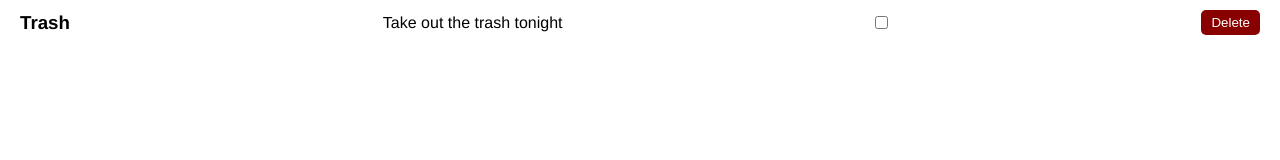
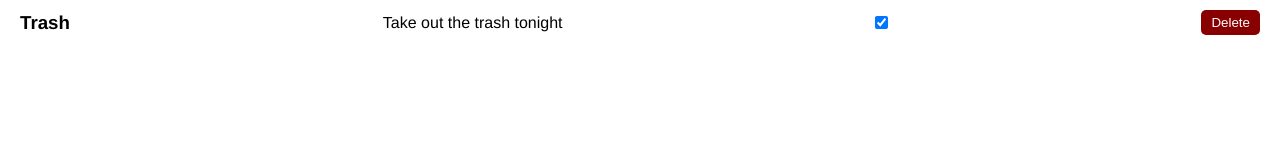
Before and after one commit to steve-kaufman/todo-app, a React (Create React App) app: page / in a window 1280 px wide. Shown: the top 160 px of the page. Built offline with nearby package versions, Linux system fonts and the light colour scheme.

Commit message:
added functionality to check todo by default

```diff
--- a/src/App.js
+++ b/src/App.js
@@ -5,7 +5,7 @@ import Todo from './components/Todo'
 function App() {
   return (
     <div className="App" data-testid='app'>
-      <Todo name='Trash' description='Take out the trash tonight' />
+      <Todo name='Trash' description='Take out the trash tonight' isCompleted={true} />
     </div>
   );
 }
--- a/src/components/Todo.js
+++ b/src/components/Todo.js
@@ -2,17 +2,22 @@ import React from 'react'
 import PropTypes from 'prop-types'
 import '../styles/components/Todo.sass'
 
-export default function Todo ({ name, description }) {
+export default function Todo ({ name, description, isCompleted }) {
   return (
     <div data-testid='todo' className='todo'>
       <h3 data-testid='name'>{ name }</h3>
       <p data-testid='description'>{ description }</p>
-      <input data-testid='checkbox' type='checkbox'></input>
+      <input
+        data-testid='checkbox'
+        type='checkbox'
+        defaultChecked={isCompleted} />
       <button data-testid='delete-button'>Delete</button>
     </div>
   )
 }
 
 Todo.propTypes = {
-  name: PropTypes.string
+  name: PropTypes.string.isRequired,
+  description: PropTypes.string.isRequired,
+  isCompleted: PropTypes.bool.isRequired
 }
```
Also changed, not shown: 1 other file (tests, documents, lock files or other folders).
